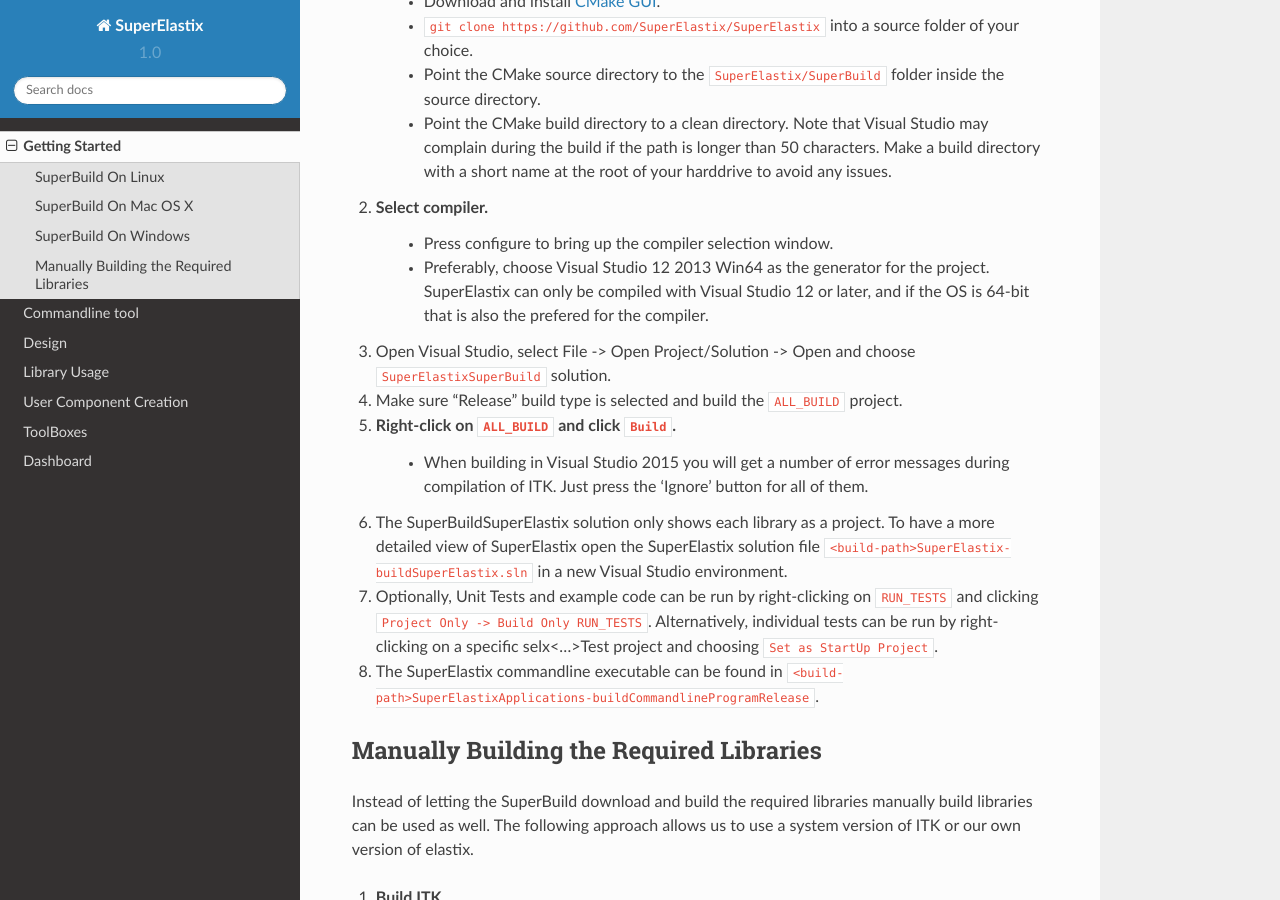
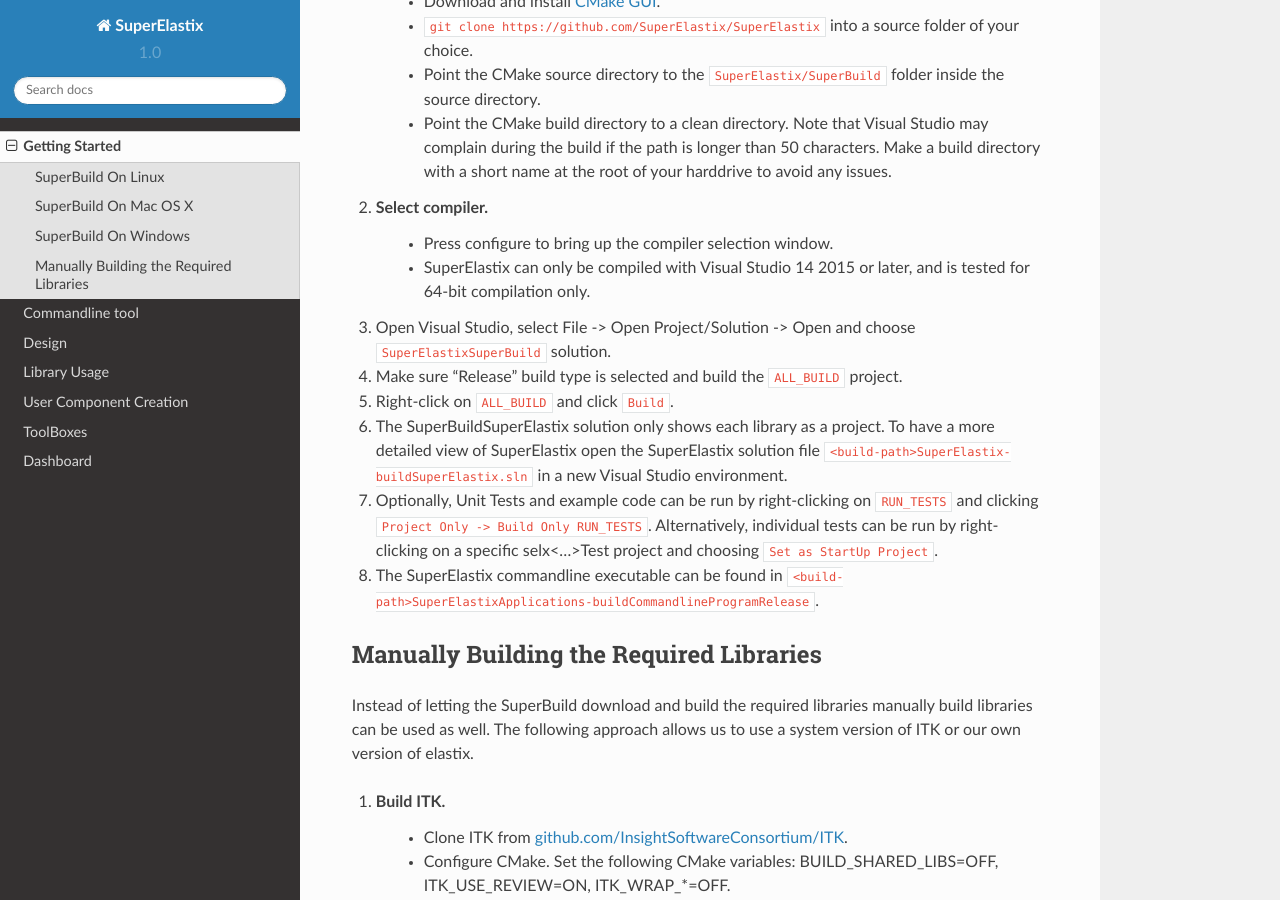
Before and after one commit to SuperElastix/SuperElastix-Documentation, a Sphinx documentation site: the page built from source/GettingStarted.rst, in a window 1280 px wide and 900 px high, scrolled down 1183 px. Built offline with Sphinx 7.4.7 and the Read the Docs theme 2.0.0, drawn with Linux system fonts in a browser that asks for light colours.

Commit message:
ENH: Update of build instructions windows

```diff
--- a/source/GettingStarted.rst
+++ b/source/GettingStarted.rst
@@ -53,14 +53,13 @@
 
 2. Select compiler.
     - Press configure to bring up the compiler selection window.
-    - Preferably, choose Visual Studio 12 2013 Win64 as the generator for the project. SuperElastix can only be compiled with Visual Studio 12 or later, and if the OS is 64-bit that is also the prefered for the compiler.
+    - SuperElastix can only be compiled with Visual Studio 14 2015 or later, and is tested for 64-bit compilation only.
 
 3. Open Visual Studio, select File -> Open Project/Solution -> Open and choose :code:`SuperElastixSuperBuild` solution.
 
 4. Make sure "Release" build type is selected and build the :code:`ALL_BUILD` project.
 
 5. Right-click on :code:`ALL_BUILD` and click :code:`Build`.
-    - When building in Visual Studio 2015 you will get a number of error messages during compilation of ITK. Just press the 'Ignore' button for all of them.
 
 6. The SuperBuildSuperElastix solution only shows each library as a project. To have a more detailed view of SuperElastix open the SuperElastix solution file  :code:`<build-path>\SuperElastix-build\SuperElastix.sln` in a new Visual Studio environment.
 
```
